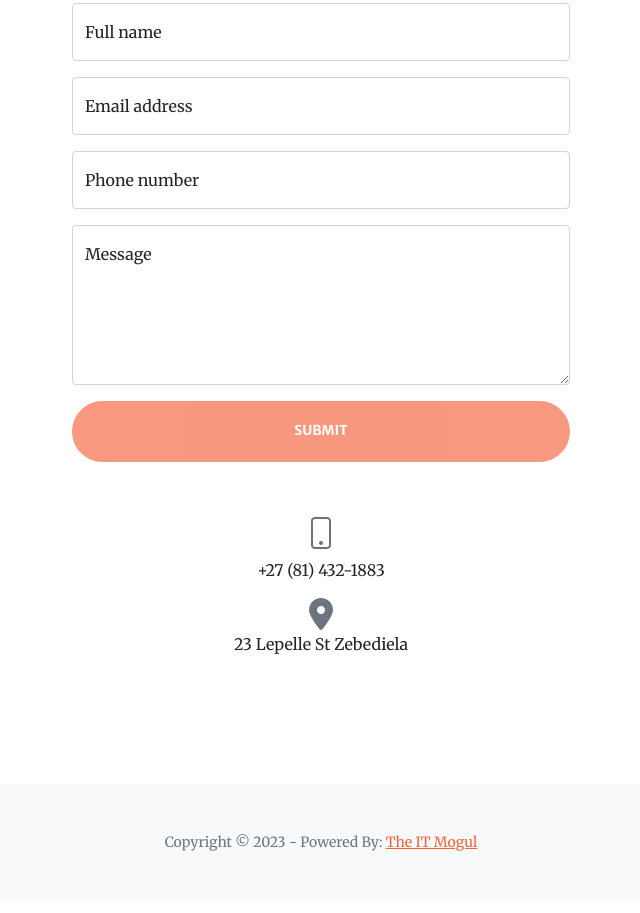
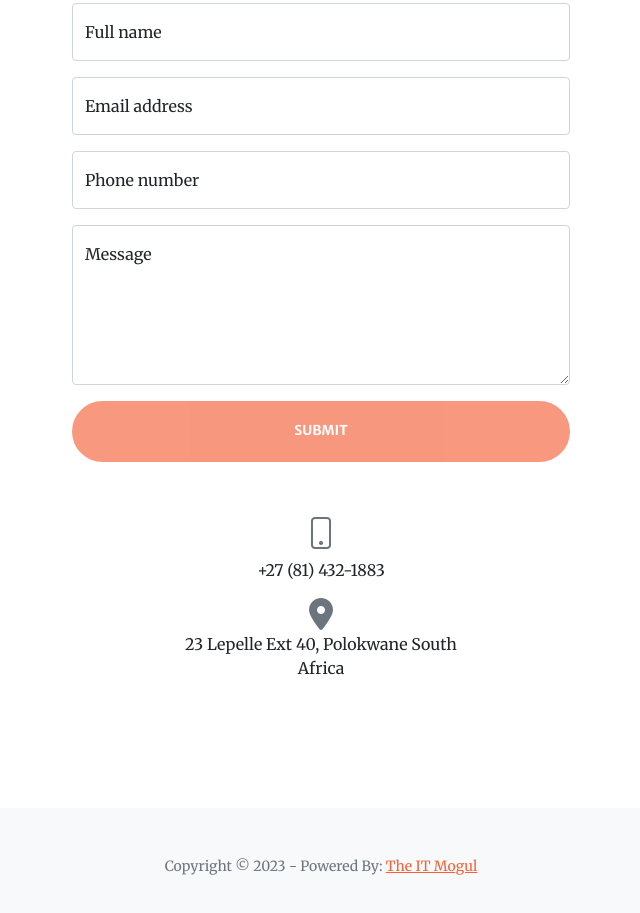
Before and after one commit to roiatembo/isaiah_br_electrical, a plain HTML site: page index.html in a window 1280 px wide. Shown: the part 3071-3984 px from the top of the page, without its empty margins (319-959 px from the left). Drawn offline with nearby package versions, Linux system fonts and the light colour scheme; some packages are replaced by stand-ins of ours; a script that the page names is missing.

Commit message:
changed address on index html

```diff
--- a/index.html
+++ b/index.html
@@ -244,7 +244,7 @@
                 <div class="row mt-3 gx-4 gx-lg-5 justify-content-center">
                     <div class="col-lg-4 text-center mb-5 mb-lg-0">
                         <i class="fa-sharp fa-solid fa-location-dot fa-2x text-muted"></i>
-                        <div>23 Lepelle St Zebediela</div>
+                        <div>23 Lepelle Ext 40, Polokwane South Africa</div>
                     </div>
                 </div>
             </div>
```
